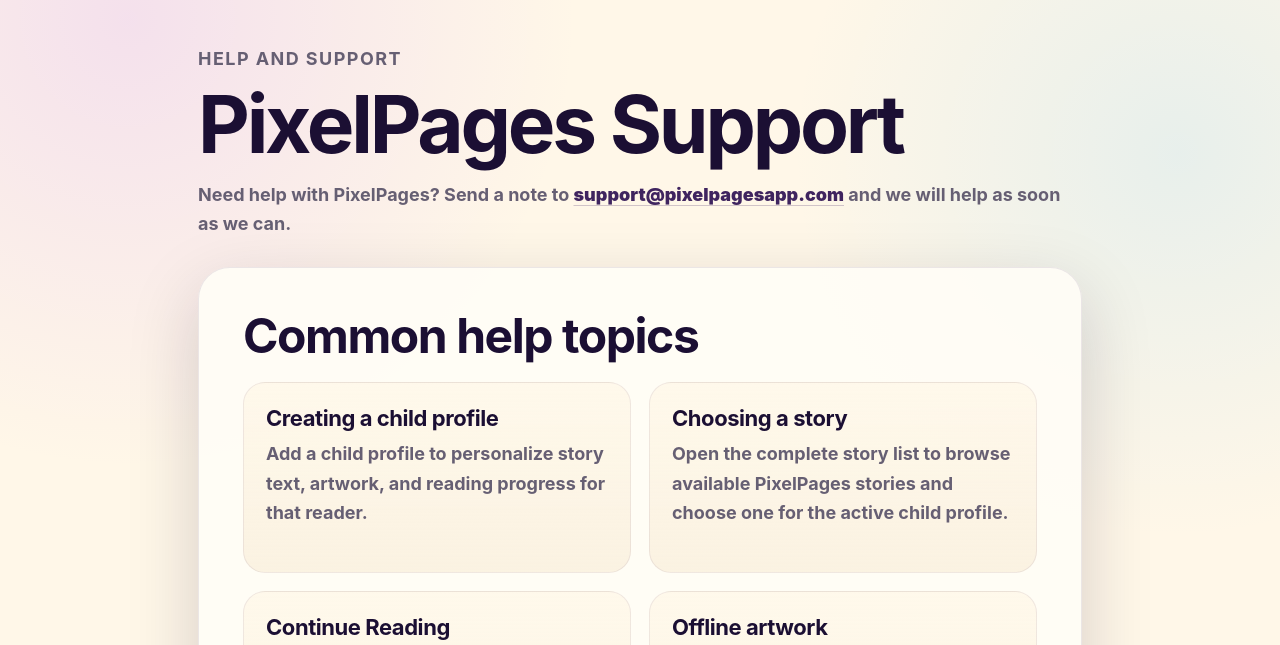
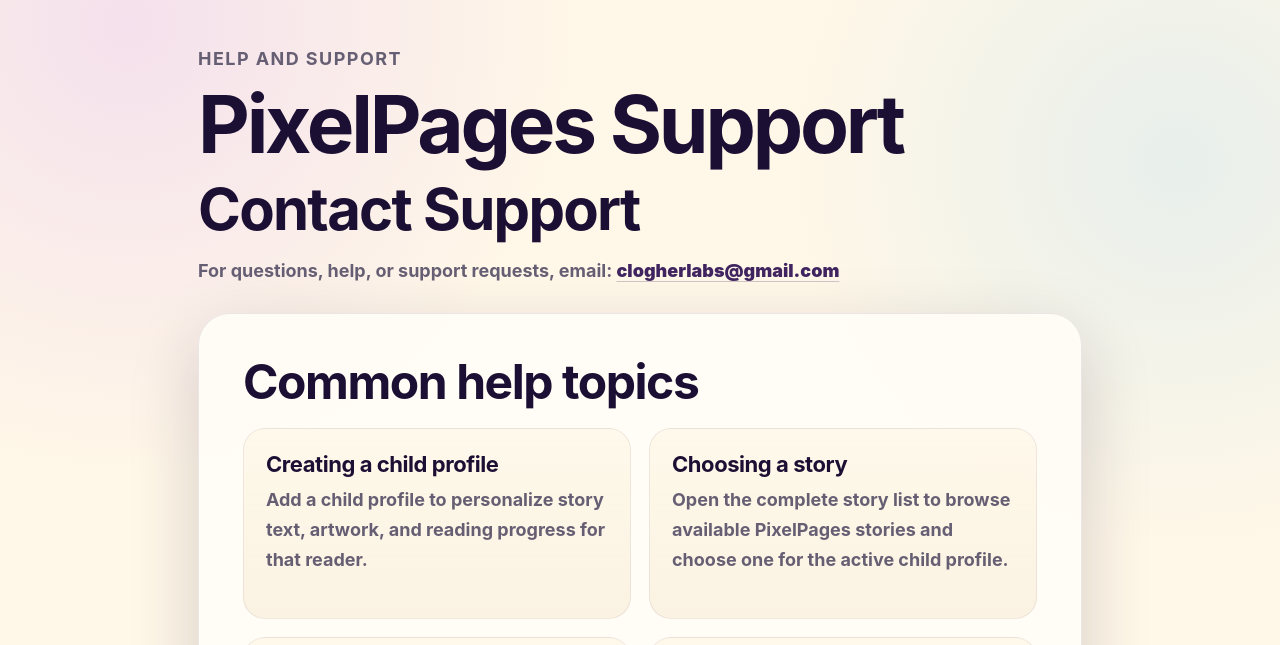
Before and after one commit to clogheiv/MyStorybook, a website: page pixelpages-web/support.html in a window 1280 px wide. Shown: the part 88-733 px from the top of the page. Drawn offline with Linux system fonts and the light colour scheme.

Commit message:
Update PixelPages support contact email

```diff
--- a/pixelpages-web/support.html
+++ b/pixelpages-web/support.html
@@ -27,10 +27,10 @@
       <section class="page-hero">
         <p class="eyebrow">Help and support</p>
         <h1>PixelPages Support</h1>
+        <h2>Contact Support</h2>
         <p>
-          Need help with PixelPages? Send a note to
-          <a href="mailto:support@pixelpagesapp.com">support@pixelpagesapp.com</a>
-          and we will help as soon as we can.
+          For questions, help, or support requests, email:
+          <a href="mailto:clogherlabs@gmail.com">clogherlabs@gmail.com</a>
         </p>
       </section>
 
```
Also changed, not shown: pixelpages-web/privacy.html (+1 -1 lines), pixelpages-web/terms.html (+1 -1 lines).
